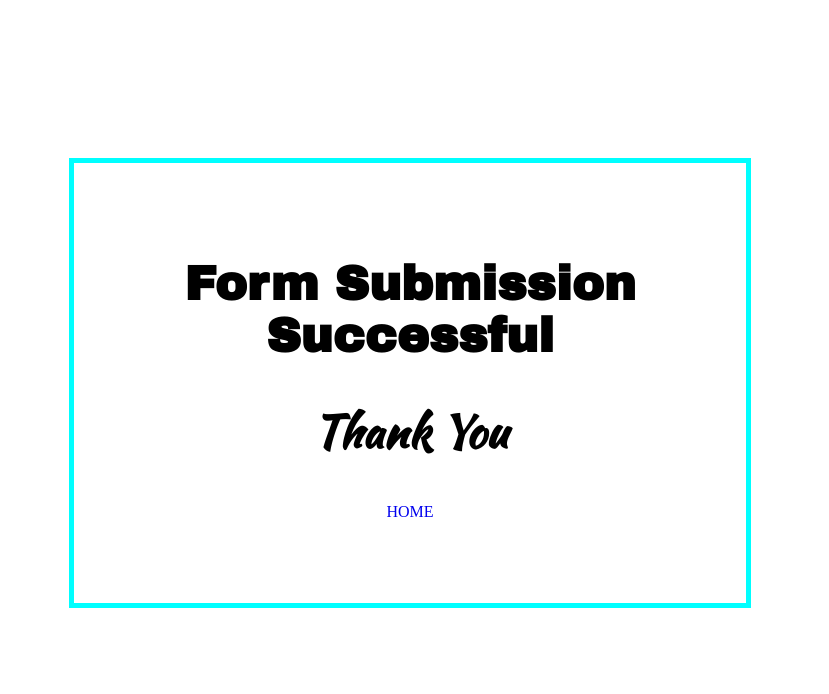
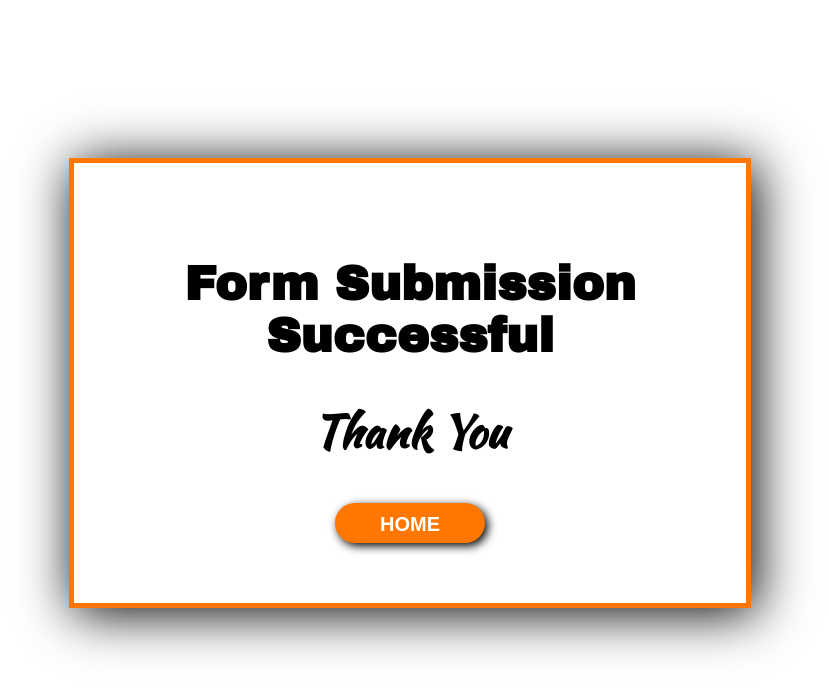
Before and after one commit to SamarthKadam/travelBlog, a website: page public/submit.html in a window 1280 px wide. Shown: the whole page, without its empty margins (230-1059 px from the left). Drawn offline with Linux system fonts and the light colour scheme.

Commit message:
add style and modife the submit  page

```diff
--- a/public/submit.css
+++ b/public/submit.css
@@ -1,6 +1,5 @@
 @import url('https://fonts.googleapis.com/css2?family=Archivo+Black&display=swap');
 @import url('https://fonts.googleapis.com/css2?family=Archivo+Black&family=Kaushan+Script&display=swap');
-
 
 * {
     padding: 0;
@@ -10,10 +9,14 @@
 
 a {
     text-decoration: none;
+    color: white;
+    font-family: sans-serif;
+    font-size: 20px;
+    font-weight: 700;
 }
 
 
-.container{
+.container {
     width: 100%;
     height: 100%;
     align-items: center;
@@ -22,23 +25,36 @@ a {
 }
 
 .submit {
-    border: 5px solid aqua;
+    border: 5px solid rgb(255, 119, 0);
     width: 50%;
     height: 400px;
     margin: auto;
     padding: 20px;
+    box-shadow: 5px 5px 50px black;
 
 
 }
 
-h1{
+h1 {
     font-family: 'Archivo Black', sans-serif;
     margin-top: 75px;
     font-size: 48px;
 }
 
-h2{
+h2 {
     font-family: 'Archivo Black', sans-serif;
     font-family: 'Kaushan Script', cursive;
     font-size: 45px;
 }
+
+.submit_btn {
+    border: none;
+    background-color: rgb(255, 119, 0);
+    border-radius: 25px;
+    width: 150px;
+    height: 40px;
+    padding: 10px;
+    box-shadow: 3px 3px 10px black;
+
+
+}
--- a/public/submit.html
+++ b/public/submit.html
@@ -11,7 +11,7 @@
         <div class="submit">
             <h1>Form Submission Successful</h1>
             <h2>Thank You</h2>
-            <a href="index.html">HOME</a>
+            <button class="submit_btn"><a href="index.html">HOME</a></button>
         </div>
     </div>
 
```
Also changed, not shown: public/index.html (+1 -1 lines).
